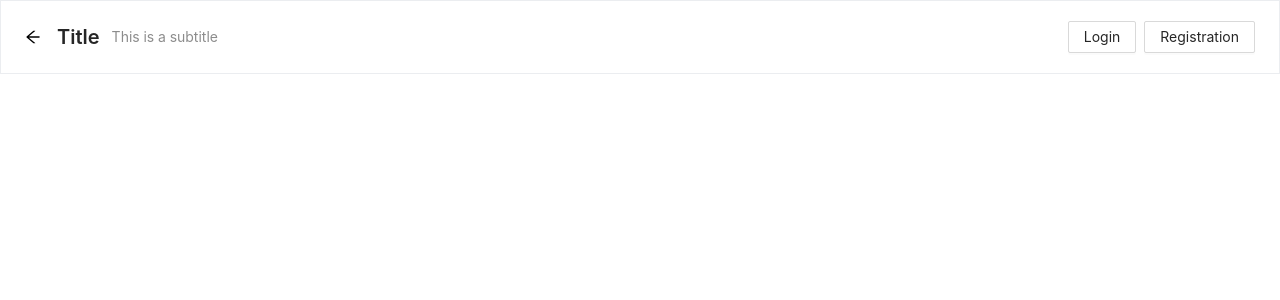
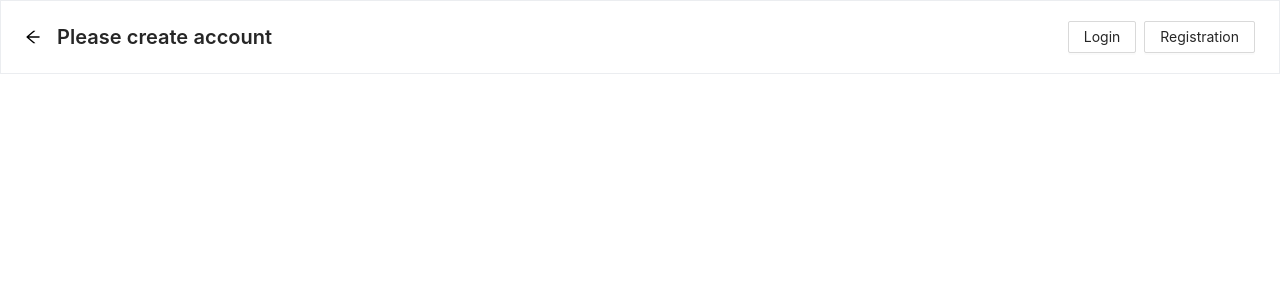
Before and after one commit to dilovskyi/books-library, a React (Create React App) app in the folder client/: page / in a window 1280 px wide. Shown: the top 300 px of the page. Built offline with nearby package versions, Linux system fonts and the light colour scheme.

Commit message:
Added dynamic Header title

```diff
--- a/client/src/components/Header/Header.js
+++ b/client/src/components/Header/Header.js
@@ -1,11 +1,13 @@
-import { useContext, useEffect } from "react";
+import { useContext } from "react";
 import { PageHeader, Button } from "antd";
 import styles from "./Header.module.scss";
 
 import { AuthModalContext } from "../../hoc/AppContext";
+import { UserInfoContext } from "../../hoc/AppContext";
 
 function Header() {
   const { dispatch } = useContext(AuthModalContext);
+  const { userInfoState, userInfoDispatch } = useContext(UserInfoContext);
 
   const openModalHandeler = (modalType) =>
     dispatch({ type: "openModal", modalType: modalType });
@@ -14,16 +16,41 @@ function Header() {
     <PageHeader
       className={styles.header}
       onBack={() => null}
-      title="Title"
-      subTitle="This is a subtitle"
-      extra={[
-        <Button key="3" data-signin onClick={() => openModalHandeler("signin")}>
-          Login
-        </Button>,
-        <Button key="2" data-signup onClick={() => openModalHandeler("signup")}>
-          Registration
-        </Button>,
-      ]}
+      title={
+        userInfoState.isAuthenticated
+          ? `Welcome ${userInfoState.username}`
+          : "Please create account"
+      }
+      extra={
+        userInfoState.isAuthenticated ? (
+          <Button
+            key="3"
+            data-signin
+            onClick={() => {
+              userInfoDispatch({
+                type: "isUserLogged",
+                isAuthenticated: false,
+              });
+            }}>
+            Logout
+          </Button>
+        ) : (
+          [
+            <Button
+              key="3"
+              data-signin
+              onClick={() => openModalHandeler("signin")}>
+              Login
+            </Button>,
+            <Button
+              key="2"
+              data-signup
+              onClick={() => openModalHandeler("signup")}>
+              Registration
+            </Button>,
+          ]
+        )
+      }
     />
   );
 }
```
